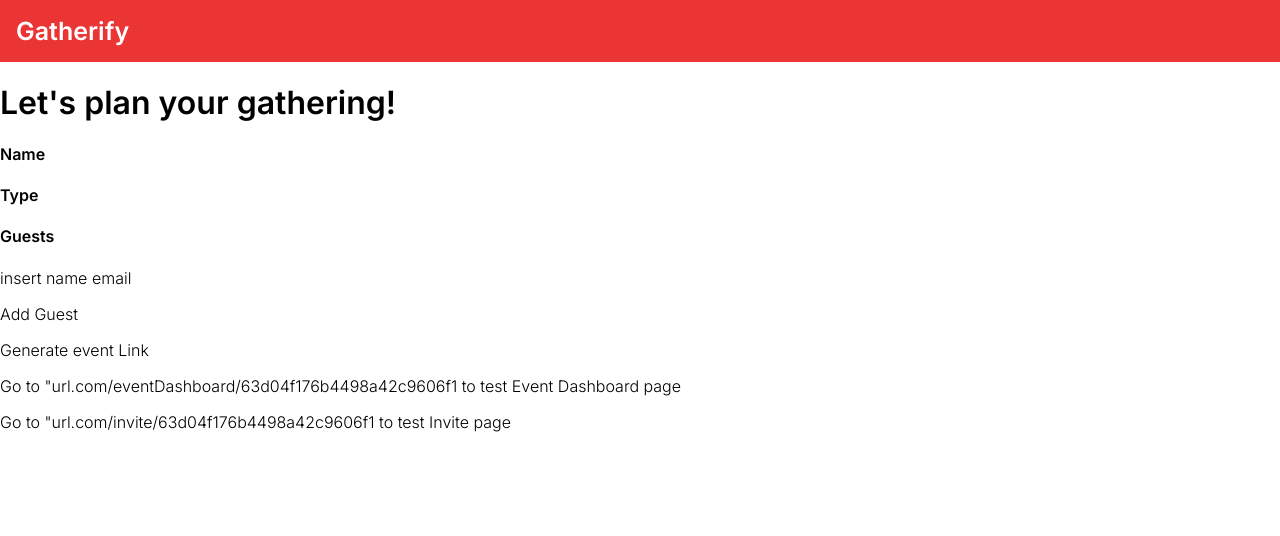
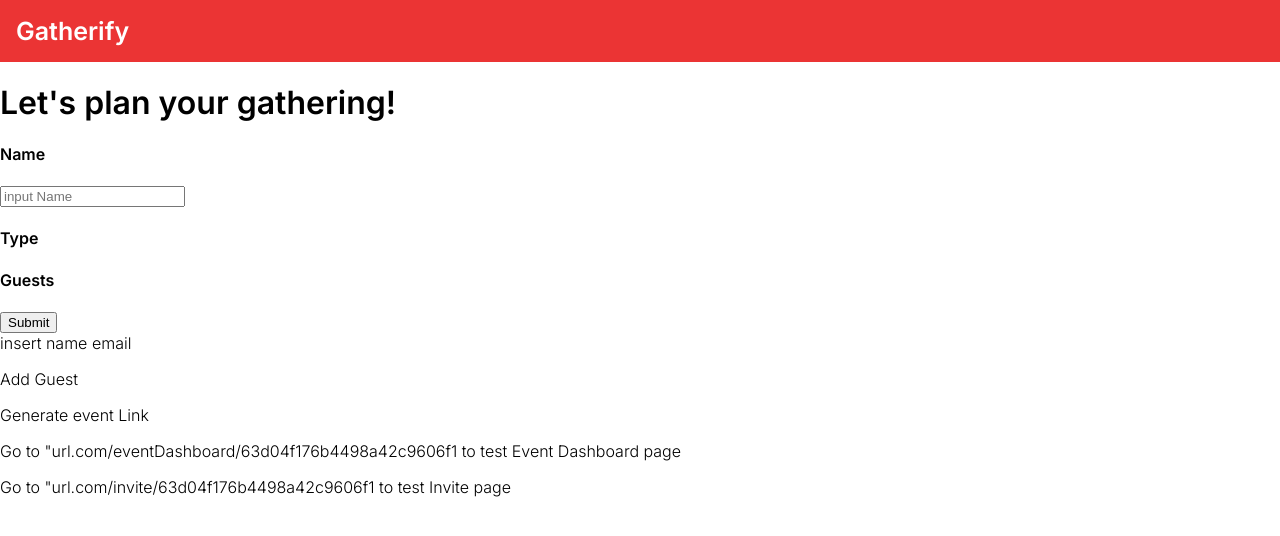
Before and after one commit to weblab-class/jliu473-jinwong01-cdarren, a React app: page / in a window 1280 px wide. Shown: the top 536 px of the page. Built offline with nearby package versions, Linux system fonts and the light colour scheme; no server answers; the HTML template or start-up script is replaced by a standard one.

Commit message:
create event on home page with api post calls and textboxes

```diff
--- a/client/src/components/pages/Home.tsx
+++ b/client/src/components/pages/Home.tsx
@@ -12,16 +12,33 @@ import { useState, useEffect } from "react";
 
 import "./Home.css";
 import { RouteComponentProps } from "@reach/router";
+import { setConstantValue } from "typescript";
+import { post } from "../../utilities";
 
 // REPLACE WITH YOUR OWN CLIENT_ID
 const GOOGLE_CLIENT_ID = "222848081969-93l6425mo8lhnqo2t9c8cecfa4058hvc.apps.googleusercontent.com";
 
 type Props = RouteComponentProps & {
-  userId?: string;
+  userId?: string,
 };
 const Home = (props: Props) => {
   //Events array state
   const [Events, setEvents] = useState([]);
+  const [name, setName] = useState("");
+
+  //called whenever user type in input box
+  const handleChange = (event) => {
+    setName(event.target.value);
+  };
+
+  const handleSubmit = (event) => {
+    const body = {name:name};
+    event.preventDefault();
+    post("/api/event", body).then((comment) => {
+      console.log("Event Posted");
+    });
+    setName("");
+  }
 
   //call when mounted
   useEffect(() => {
@@ -33,10 +50,12 @@ const Home = (props: Props) => {
       <div>
         <h1> Let's plan your gathering!</h1>
         <h4> Name</h4>
-        {/* <input type = "text" value ={} onChange={handleInputChange}/> */}
+        <input type = "text" placeholder = "input Name" value ={name} onChange={handleChange}/>
+
         {/* <button onClick = {submitTodo}>Add to-do!</button> */}
         <h4> Type</h4>
         <h4> Guests</h4>
+        <button type = "submit" value = "Submit" onClick = {handleSubmit}>Submit</button>
       </div>
 
       <div>
```
